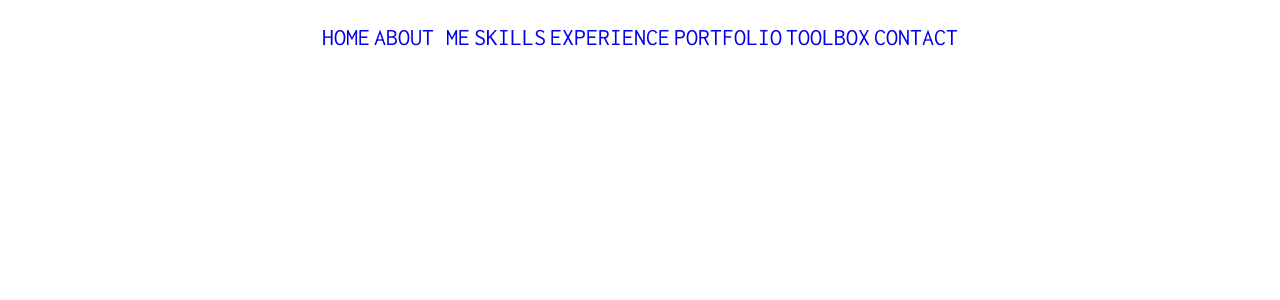
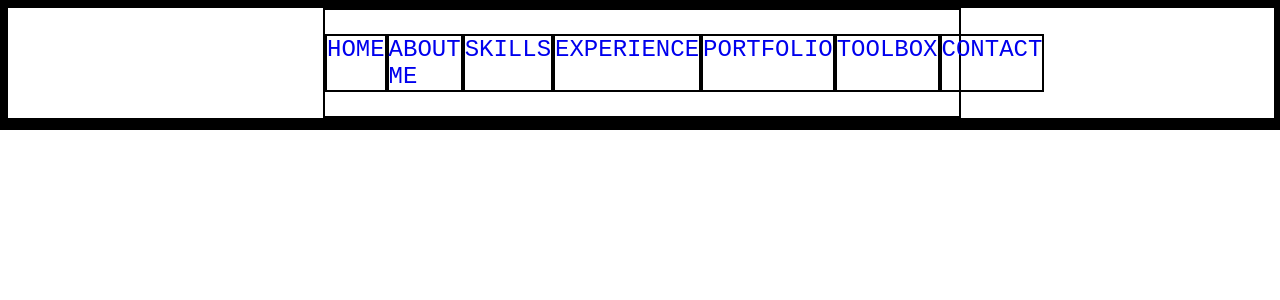
Before and after one commit to gregdusek/my-portfolio, a React (Create React App) app: page / in a window 1280 px wide. Shown: the top 300 px of the page. Built offline with nearby package versions, Linux system fonts and the light colour scheme.

Commit message:
Added global border to this App.js file

```diff
--- a/src/App.css
+++ b/src/App.css
@@ -1,8 +1,13 @@
+* {
+  border: 2px solid black;
+}
+
 @import url('https://fonts.googleapis.com/css2?family=Inconsolata&display=swap');
+
 .App {
   font-family: 'Inconsolata', monospace;
+  width: 100%;
   height: auto;
-  width: 100vw;
   max-width: 1920px;
   max-height: 1080px;
   margin: 0 auto;
```
